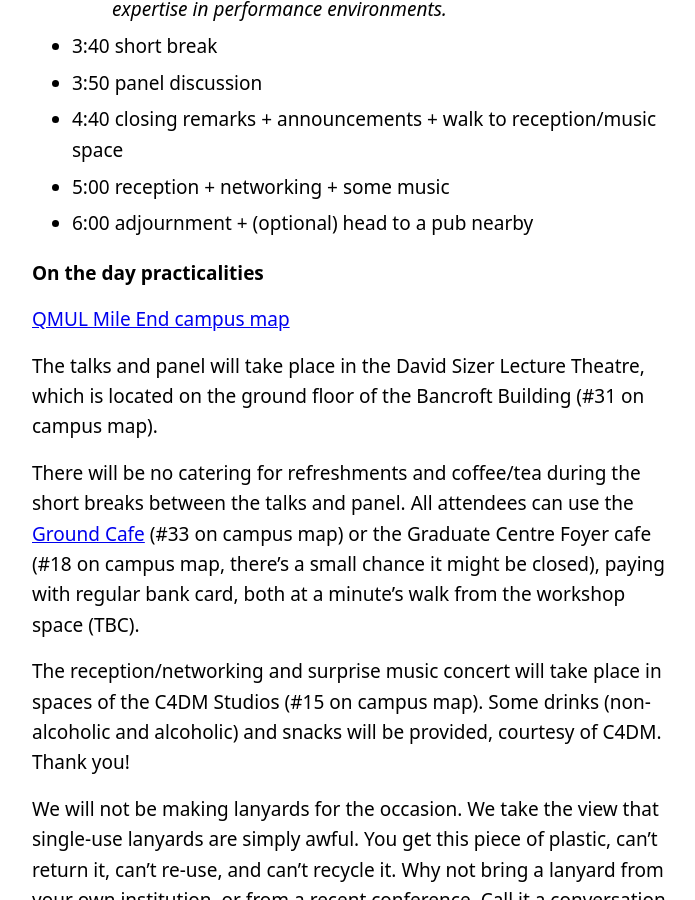
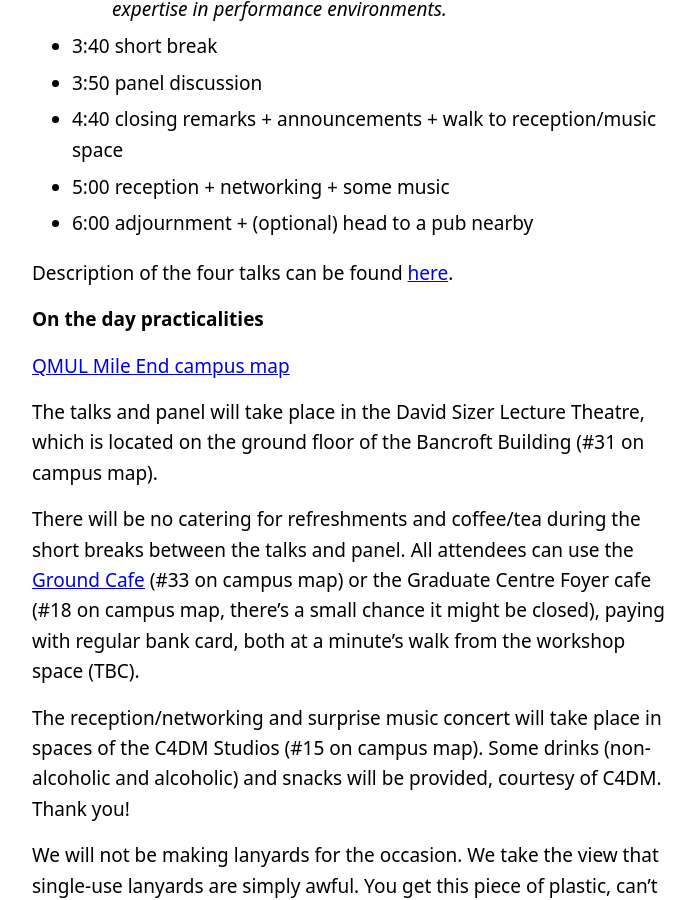
Before and after one commit to dmrn-limri/dmrn-limri.github.io, a Jekyll site: the page built from _posts/2026-04-20-workshop-expert-performance.md, in a window 1280 px wide and 900 px high, scrolled down 1352 px. Shown: the whole window, without its empty margins (288-983 px from the left). Built offline with Jekyll 4.4.1, drawn with Linux system fonts in a browser that asks for light colours.

Commit message:
Add link for talk descriptions in workshop details
Added a link to the description of the four talks.

```diff
--- a/_posts/2026-04-20-workshop-expert-performance.md
+++ b/_posts/2026-04-20-workshop-expert-performance.md
@@ -34,6 +34,8 @@ The workshop will include 5 talks and a panel discussion, followed by an informa
 * 5:00 reception + networking + some music
 * 6:00 adjournment + (optional) head to a pub nearby
 
+Description of the four talks can be found [here](https://docs.google.com/document/d/17ggQ28DOMfY5u95Ydpb3tkcj2xdvp39I480QZNJHZeY/edit?usp=sharing).
+
 **On the day practicalities**
 
 <!-- Registration form: **Closed** -->
```
